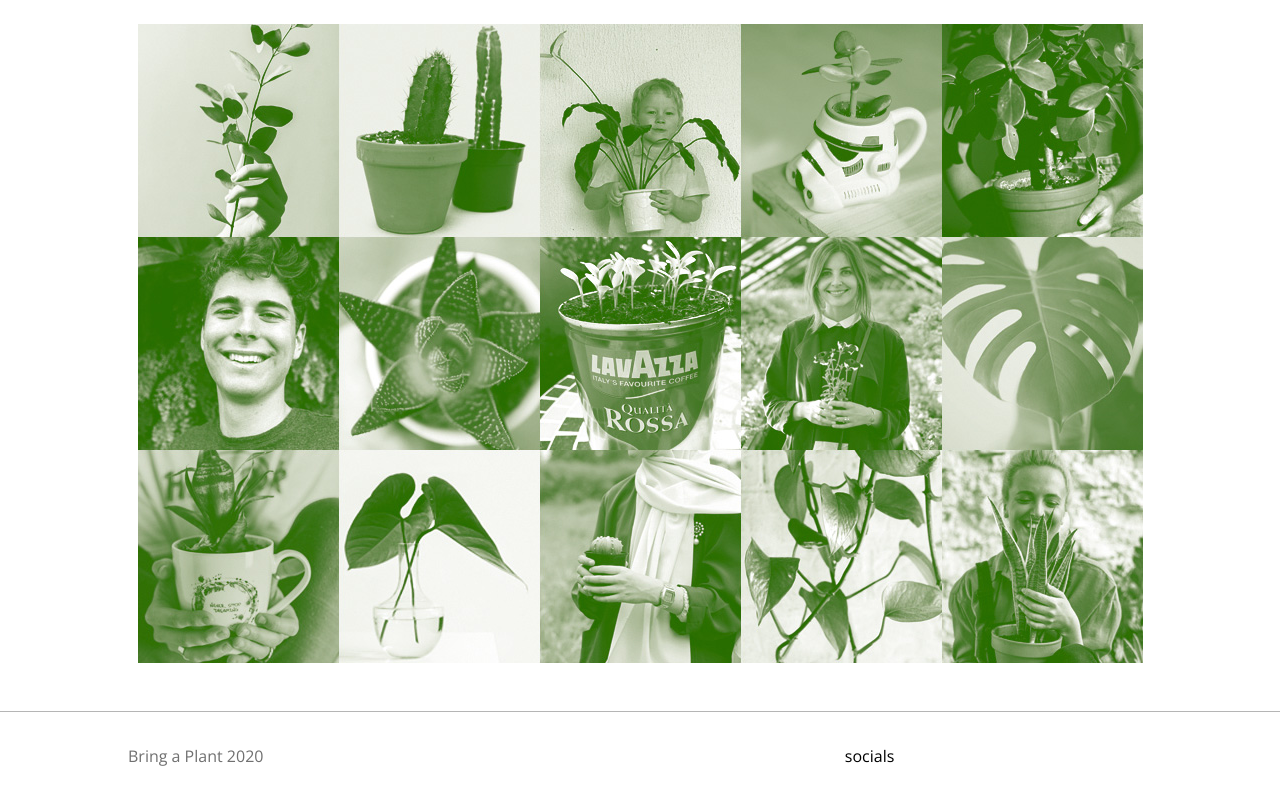
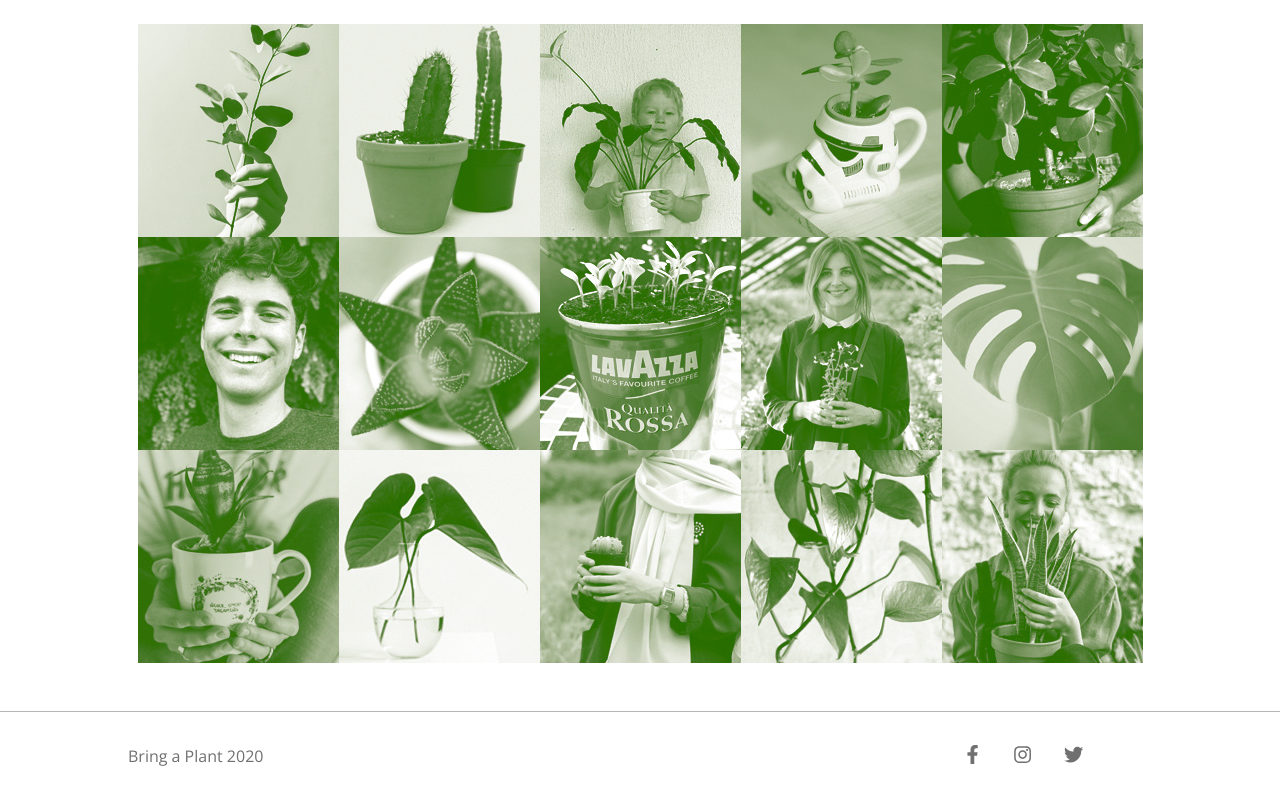
Before and after one commit to GiacomoSorbi/Smarca02-module-ii, a React (Create React App) app: page / in a window 1280 px wide. Shown: the part 1259-2059 px from the top of the page. Built offline with nearby package versions, Linux system fonts and the light colour scheme; a web font is replaced by a local one.

Commit message:
changed footer

```diff
--- a/package.json
+++ b/package.json
@@ -13,6 +13,7 @@
     "gh-pages": "^3.1.0",
     "react": "^16.13.1",
     "react-dom": "^16.13.1",
+    "react-icons": "^3.10.0",
     "react-router-dom": "^5.2.0",
     "react-scripts": "3.4.1"
   },
--- a/src/components/Footer/footer.css
+++ b/src/components/Footer/footer.css
@@ -16,11 +16,11 @@
 
 .row1 {
   display: flex;
-  width: 70%;
+  width: 80%;
   color: #707070;
 }
 
 .row2 {
   display: flex;
-  width: 30%;
+  width: 20%;
 }
--- a/src/components/Socials/index.jsx
+++ b/src/components/Socials/index.jsx
@@ -1,5 +1,21 @@
 import React from "react";
+import { FaFacebookF, FaInstagram, FaTwitter } from "react-icons/fa";
+import "./socials.css";
 
-const Socials = () => <div className="socials-container">socials</div>;
+const Socials = () => (
+  <div className="socials-container">
+    <button className="facebook social">
+      <FaFacebookF />
+    </button>
+
+    <button className="instagram social">
+      <FaInstagram />
+    </button>
+
+    <button className="twitter social">
+      <FaTwitter />
+    </button>
+  </div>
+);
 
 export default Socials;
--- a/src/components/Socials/socials.css
+++ b/src/components/Socials/socials.css
@@ -1,20 +1,19 @@
 .social-container {
-  background-color: #707070;
   padding: 1em 1em;
 }
 
-a.social {
+button.social {
   display: inline-flex;
-  margin: 0 1em;
+  margin: 0 0.5em;
+  font-size: 1.2em;
+  color: #707070;
+  background-color: white;
+  border: none;
   transform: transform 200ms;
+  cursor: pointer;
+  outline: none;
 }
 
-a.social:hover {
+button.social:hover {
   transform: translateY(2px);
 }
-
-.facebook,
-.instagram,
-.twitter {
-  color: #707070;
-}
```
Also changed, not shown: 1 other file (tests, documents, lock files or other folders).
